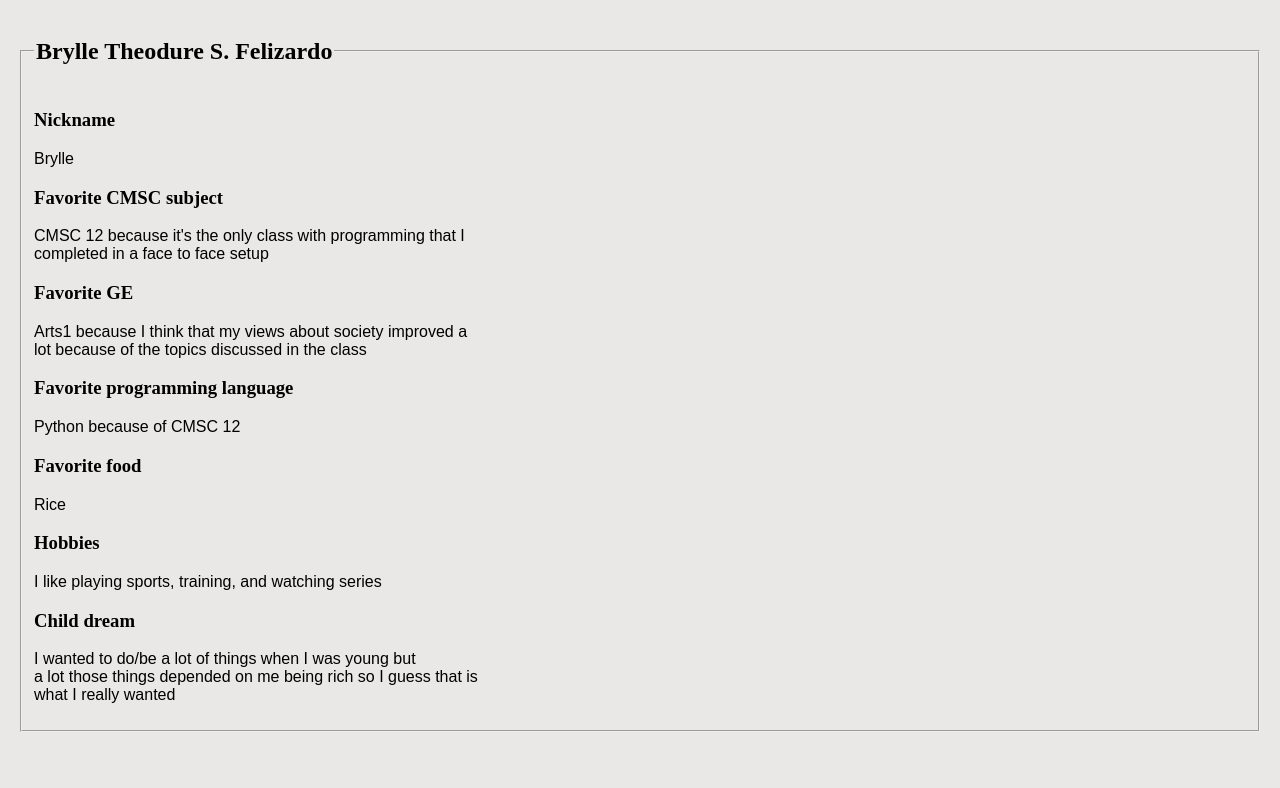
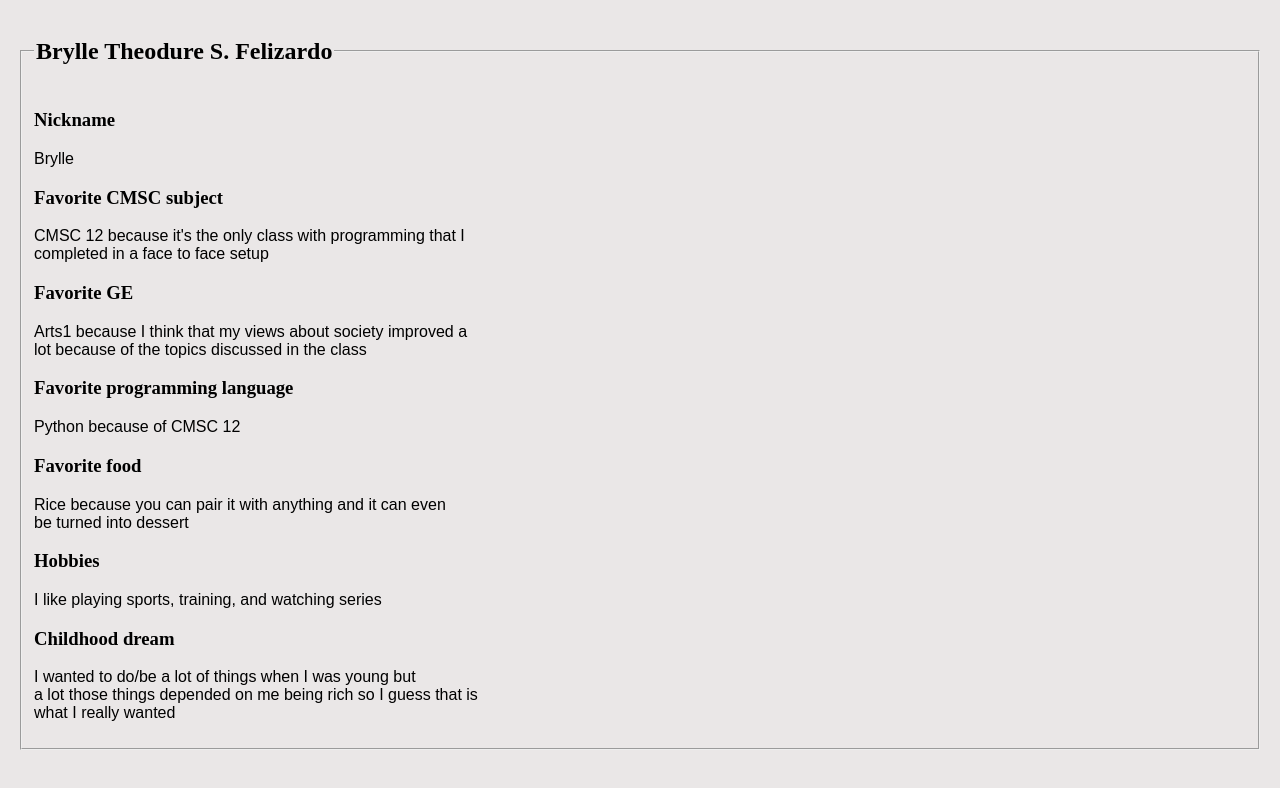
Before and after one commit to bsfelizardo/bsfelizardo.github.io, a plain HTML site: page exer1.html in a window 1280 px wide. Drawn offline with Linux system fonts and the light colour scheme.

Commit message:
Sixth commit
1.Edited and added text

```diff
--- a/exer1.html
+++ b/exer1.html
@@ -18,10 +18,11 @@
 			<h3>Favorite programming language</h3>
 			<p>Python because of CMSC 12</p>
 			<h3>Favorite food</h3>
-			<p>Rice</p>
+			<p>Rice because you can pair it with anything and it can even</br>
+			be turned into dessert</p>
 			<h3>Hobbies</h3>
 			<p>I like playing sports, training, and watching series</p>
-			<h3>Child dream</h3>
+			<h3>Childhood dream</h3>
 			<p>I wanted to do/be a lot of things when I was young but</br>
 			a lot those things depended on me being rich so I guess that is</br>
 			what I really wanted</p>
```
